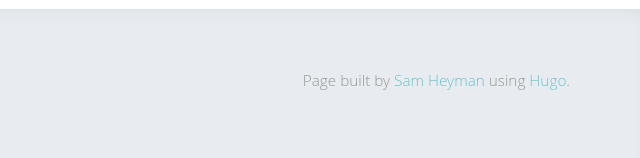
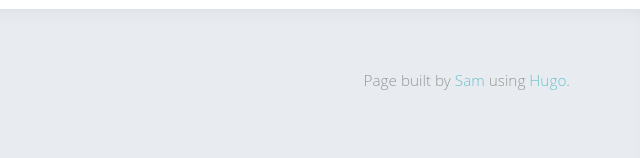
Before and after one commit to elinelund/elinelund.github.io, a plain HTML site: page index.html in a window 1280 px wide. Shown: the part 3855-4013 px from the top of the page, 640-1280 px from the left. Drawn offline with Linux system fonts and the light colour scheme; a web font is replaced by a local one.

Commit message:
Change footer credit to Sam rather than Sam Heyman

```diff
--- a/index.html
+++ b/index.html
@@ -264,7 +264,7 @@
 					<a href="https://www.linkedin.com/in/elinelund/" target="_blank"><i class="icon-linkedin"></i></a>
 				</div>
 				<div class="col-md-6 text-right">
-						<small class='credits'>Page built by <a class='footer' href='http://samheyman.com/' target='_blank' >Sam Heyman</a> using <a class='footer' href='https://github.com/SteveLane/hugo-icon' target='_blank'>Hugo</a>.</small>
+						<small class='credits'>Page built by <a class='footer' href='http://samheyman.com/' target='_blank' >Sam</a> using <a class='footer' href='https://github.com/SteveLane/hugo-icon' target='_blank'>Hugo</a>.</small>
 				</div>
 
 			</div>
```
